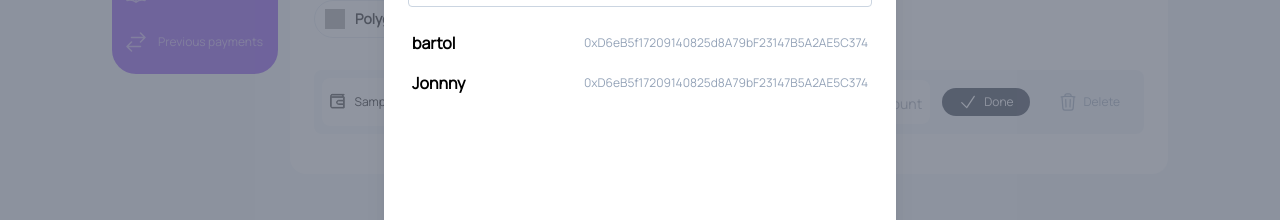
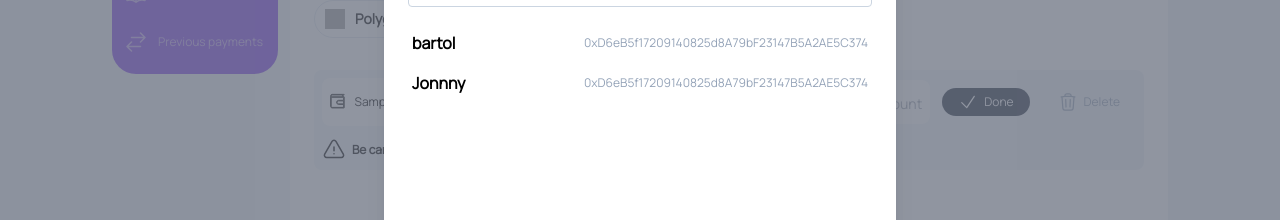
Before and after one commit to AMPnet/lucrifi, a Nuxt app: page /payrolls in a window 1280 px wide. Both pictures are taken after typing "Sample" into the empty fields and a click on the button "Address Book". Shown: the part 296-516 px from the top of the page. Built offline with nearby package versions, Linux system fonts and the light colour scheme; grey boxes are pictures that could not be loaded.

Commit message:
Implement add to address book functionality

```diff
--- /dev/null
+++ b/components/Payrolls/AddressBook/AddAlias.vue
@@ -0,0 +1,128 @@
+<script setup lang="ts">
+import { useAddressBook } from "@/stores/addressBook";
+import { AddressAlias } from "@/types/payrolls/AddressAlias";
+
+const emit = defineEmits(["close"]);
+
+const addressBook = useAddressBook();
+
+const props = defineProps({
+  address: {
+    type: String,
+    required: true,
+  },
+});
+
+const address = ref(props.address);
+const name = ref("");
+const organization = ref("");
+
+function saveToAddressBook() {
+  const alias: AddressAlias = {
+    address: address.value,
+    alias: name.value,
+    organization: organization.value,
+  };
+  addressBook.addToAddressBook(alias);
+  emit("close");
+}
+</script>
+
+<template>
+  <div
+    class="relative z-10"
+    aria-labelledby="modal-title"
+    role="dialog"
+    aria-modal="true"
+  >
+    <div class="fixed inset-0 bg-gray-500 bg-opacity-75"></div>
+
+    <div class="fixed z-10 inset-0 overflow-y-auto">
+      <div
+        class="flex items-center justify-center min-h-full p-4 text-center sm:p-0"
+      >
+        <div
+          class="w-96 relative bg-white pt-4 pb-4 rounded-lg overflow-hidden shadow-xl sm:my-8 sm:max-w-lg sm:w-full"
+        >
+          <div class="px-6 mb-4">
+            <div class="flex flex-row-reverse">
+              <button @click="$emit('close')">
+                <svg
+                  xmlns="http://www.w3.org/2000/svg"
+                  class="h-6 w-6"
+                  fill="none"
+                  viewBox="0 0 24 24"
+                  stroke="currentColor"
+                  stroke-width="2"
+                >
+                  <path
+                    stroke-linecap="round"
+                    stroke-linejoin="round"
+                    d="M6 18L18 6M6 6l12 12"
+                  />
+                </svg>
+              </button>
+            </div>
+            <h3 class="text-center font-bold mb-10">Add to Address Book</h3>
+            <div class="text-left flex flex-col gap-8 mb-10">
+              <div>
+                <h4 class="font-bold text-sm">Wallet Address</h4>
+                <label class="text-xs"
+                  >Paste the wallet address you want to add to your Address
+                  Book</label
+                >
+                <input
+                  class="w-full px-4 py-3 mt-3 border border-slate-300 rounded focus:outline-none text-sm"
+                  v-model="address"
+                  type="text"
+                  placeholder="Wallet address"
+                />
+              </div>
+              <div>
+                <h4 class="font-bold text-sm">Name</h4>
+                <input
+                  class="w-full px-4 py-3 mt-3 border border-slate-300 rounded focus:outline-none text-sm"
+                  v-model="name"
+                  type="text"
+                  placeholder="Alias name"
+                />
+              </div>
+              <div>
+                <h4 class="font-bold text-sm">Organization</h4>
+                <input
+                  class="w-full px-4 py-3 mt-3 border border-slate-300 rounded focus:outline-none text-sm"
+                  v-model="organization"
+                  type="text"
+                  placeholder="e.g. Google"
+                />
+              </div>
+            </div>
+
+            <button
+              class="rounded-full bg-slate-700 text-white py-2 px-3 text-xs"
+              @click="saveToAddressBook"
+            >
+              <div class="flex items-center gap-1.5">
+                <svg
+                  xmlns="http://www.w3.org/2000/svg"
+                  fill="none"
+                  viewBox="0 0 24 24"
+                  stroke-width="1.5"
+                  stroke="currentColor"
+                  class="w-5 h-5"
+                >
+                  <path
+                    stroke-linecap="round"
+                    stroke-linejoin="round"
+                    d="M4.5 12.75l6 6 9-13.5"
+                  />
+                </svg>
+                <span>Save Address</span>
+              </div>
+            </button>
+          </div>
+        </div>
+      </div>
+    </div>
+  </div>
+</template>
--- a/components/Payrolls/RecipientItem.vue
+++ b/components/Payrolls/RecipientItem.vue
@@ -2,7 +2,12 @@
 import { Token } from "@/types/Token";
 import { Recipient } from "@/types/payrolls/TemplateRecpient";
 import { AddressAlias } from "@/types/payrolls/AddressAlias";
+import { useAddressBook } from "@/stores/addressBook";
+
 import type { PropType, Ref } from "vue";
+
+const addressBook = useAddressBook();
+const aliases = addressBook.data;
 
 const props = defineProps({
   recipient: {
@@ -58,7 +63,20 @@ function selectAddressBook(alias: AddressAlias) {
   showSearchAddressBookModal.value = false;
 }
 
+const recipientInAddressBook = computed(() => {
+  if (recipientData.value.address.length > 0) {
+    const alias = aliases.find(
+      (x) =>
+        x.address.toLowerCase() === recipientData.value.address.toLowerCase()
+    );
+    return true ? alias : false;
+  } else {
+    return true;
+  }
+});
+
 const showSearchAddressBookModal = ref(false);
+const showAddAliasModal = ref(false);
 </script>
 
 <template>
@@ -69,10 +87,14 @@ const showSearchAddressBookModal = ref(false);
       @selectAlias="selectAddressBook"
     />
 
-    <div
-      v-if="editRecipient"
-      class="bg-slate-100 rounded-lg p-2 flex items-center justify-between gap-4"
-    >
+    <PayrollsAddressBookAddAlias
+      v-if="showAddAliasModal"
+      :address="recipientData.address"
+      @close="showAddAliasModal = false"
+    />
+
+    <div v-if="editRecipient" class="bg-slate-100 rounded-lg p-2">
+      <div class="flex items-center justify-between gap-4">
         <div
           class="flex items-center justify-between bg-white gap-x-2 p-2 rounded-lg text-xs w-4/6"
         >
@@ -176,6 +198,47 @@ const showSearchAddressBookModal = ref(false);
       </div>
 
       <div
+        v-if="!recipientInAddressBook"
+        class="flex items-center mt-3 text-xs font-bold gap-1.5"
+      >
+        <svg
+          xmlns="http://www.w3.org/2000/svg"
+          fill="none"
+          viewBox="0 0 24 24"
+          stroke-width="1.5"
+          stroke="currentColor"
+          class="w-6 h-6"
+        >
+          <path
+            stroke-linecap="round"
+            stroke-linejoin="round"
+            d="M12 9v3.75m-9.303 3.376c-.866 1.5.217 3.374 1.948 3.374h14.71c1.73 0 2.813-1.874 1.948-3.374L13.949 3.378c-.866-1.5-3.032-1.5-3.898 0L2.697 16.126zM12 15.75h.007v.008H12v-.008z"
+          />
+        </svg>
+        <span>Be careful! This wallet address isn't in your Address Book.</span>
+        <button @click="showAddAliasModal = true" class="text-violet-600 ml-4">
+          <div class="flex items-center gap-2">
+            <svg
+              xmlns="http://www.w3.org/2000/svg"
+              fill="none"
+              viewBox="0 0 24 24"
+              stroke-width="1.5"
+              stroke="currentColor"
+              class="w-6 h-6"
+            >
+              <path
+                stroke-linecap="round"
+                stroke-linejoin="round"
+                d="M12 9v6m3-3H9m12 0a9 9 0 11-18 0 9 9 0 0118 0z"
+              />
+            </svg>
+            <span>Add to Address Book</span>
+          </div>
+        </button>
+      </div>
+    </div>
+
+    <div
       v-else
       class="bg-white-100 rounded-lg p-2 flex items-center justify-between gap-4 text-slate-800"
     >
--- a/pages/payrolls/index.vue
+++ b/pages/payrolls/index.vue
@@ -30,6 +30,10 @@ const templateRecipients = useState<Array<Recipient>>(
 );
 
 const templateName = useState<string>("templateName", () => "");
+
+function saveTemplate() {
+  // TODO
+}
 </script>
 
 <template>
@@ -50,24 +54,6 @@ const templateName = useState<string>("templateName", () => "");
         class="text-xl mr-2 p-1 focus:outline-none bg-inherit rounded-lg border border-transparent hover:border-gray-200 focus:border-violet-500"
         placeholder="Enter template name"
       />
-      <div class="text-xs flex items-center gap-1.5">
-        <svg
-          xmlns="http://www.w3.org/2000/svg"
-          fill="none"
-          viewBox="0 0 24 24"
-          stroke-width="1.5"
-          stroke="currentColor"
-          class="w-4 h-4"
-        >
-          <path
-            stroke-linecap="round"
-            stroke-linejoin="round"
-            d="M15 15l6-6m0 0l-6-6m6 6H9a6 6 0 000 12h3"
-          />
-        </svg>
-
-        <span>Get payment link</span>
-      </div>
     </div>
 
     <h2 class="text-sm font-semibold mb-3">Select Network and Token</h2>
@@ -134,8 +120,33 @@ const templateName = useState<string>("templateName", () => "");
       </div>
     </div>
 
-    <div>
+    <div class="mb-14">
       <PayrollsRecipientItem></PayrollsRecipientItem>
+    </div>
+
+    <div class="flex justify-center">
+      <button
+        class="rounded-full bg-slate-800 text-white py-2 px-6 text-xs"
+        @click="saveTemplate"
+      >
+        <div class="flex items-center gap-1.5">
+          <svg
+            xmlns="http://www.w3.org/2000/svg"
+            fill="none"
+            viewBox="0 0 24 24"
+            stroke-width="1.5"
+            stroke="currentColor"
+            class="w-5 h-5"
+          >
+            <path
+              stroke-linecap="round"
+              stroke-linejoin="round"
+              d="M4.5 12.75l6 6 9-13.5"
+            />
+          </svg>
+          <span>Save Template</span>
+        </div>
+      </button>
     </div>
   </div>
 </template>
--- a/stores/addressBook.ts
+++ b/stores/addressBook.ts
@@ -12,17 +12,16 @@ export const useAddressBook = defineStore("addressBook", {
         {
           alias: "bartol",
           address: "0xD6eB5f17209140825d8A79bF23147B5A2AE5C374",
-          company: null,
+          organization: null,
         },
         {
           alias: "Jonnny",
           address: "0xD6eB5f17209140825d8A79bF23147B5A2AE5C374",
-          company: null,
+          organization: null,
         },
       ],
     };
   },
-  getters: {},
   actions: {
     addToAddressBook(address: AddressAlias) {
       // TODO sync with backend API
--- a/types/payrolls/AddressAlias.ts
+++ b/types/payrolls/AddressAlias.ts
@@ -1,5 +1,5 @@
 export interface AddressAlias {
   address: string;
   alias: string;
-  company: string | undefined;
+  organization: string | undefined;
 }
```
Lines whose indentation alone changed are shown as unchanged.
